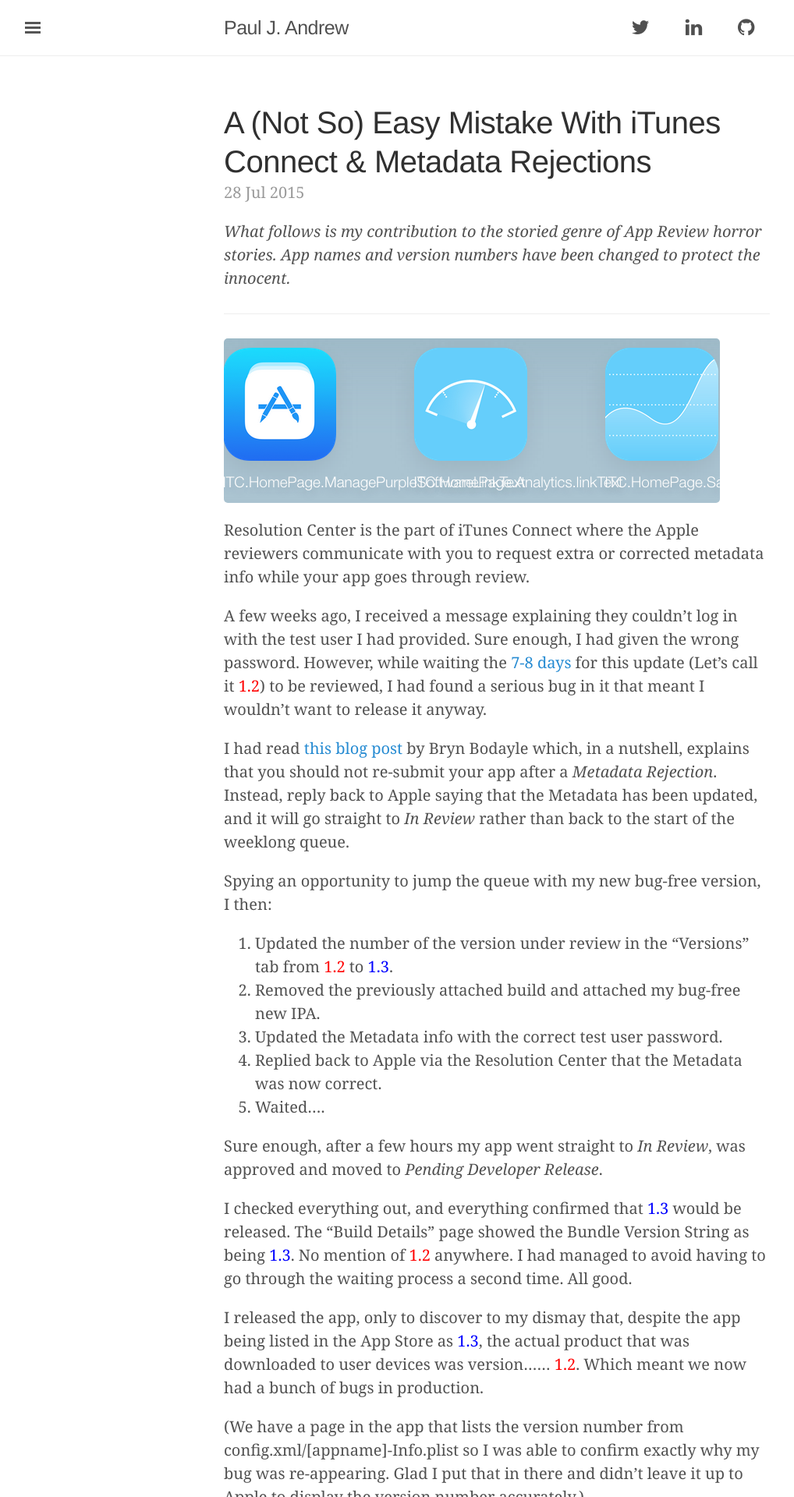
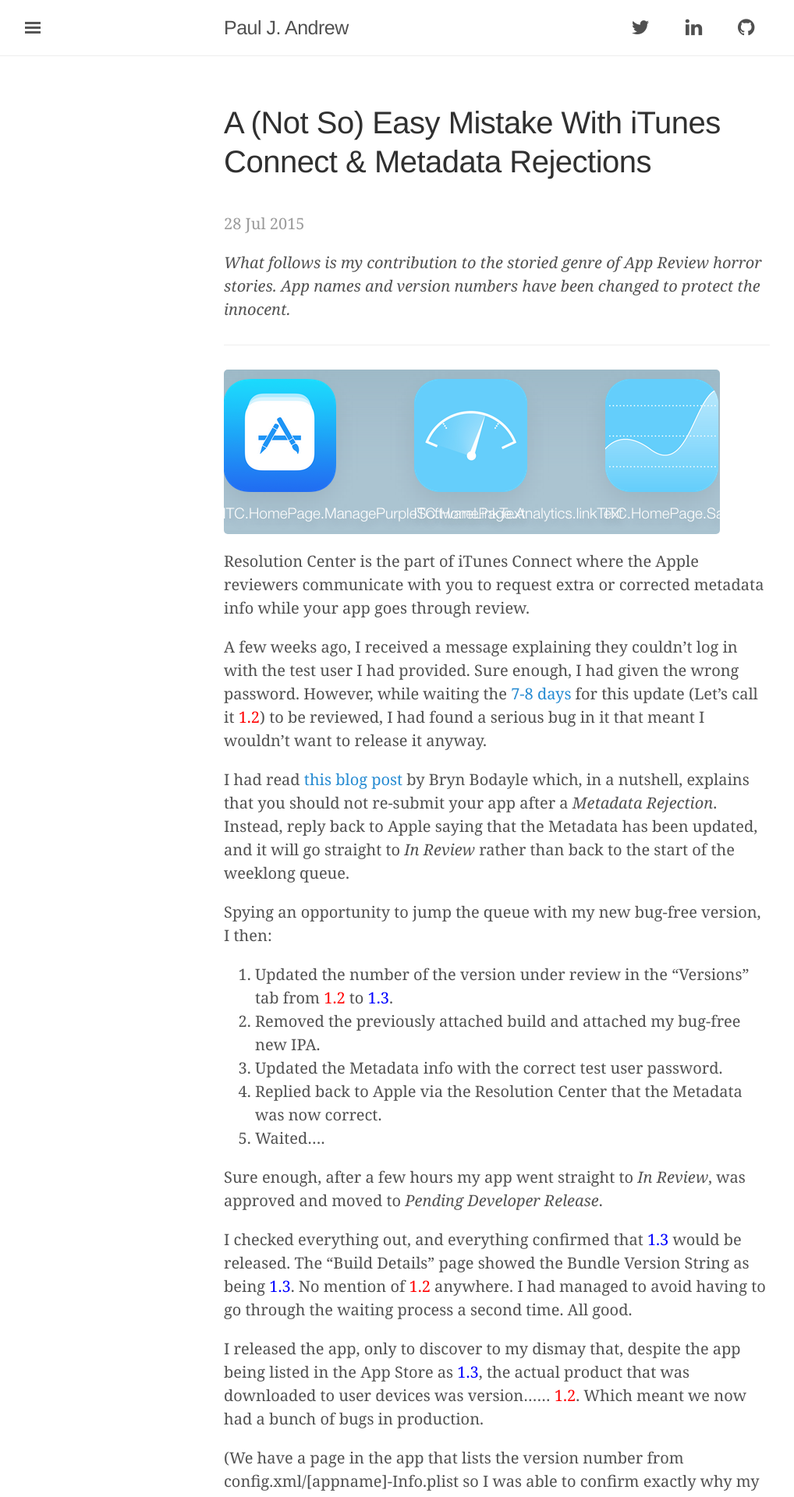
Before and after one commit to pauljandrew/pauljandrew.github.io, a Jekyll site: the page built from index.html, in a window 1280 px wide. Shown: the top 1920 px of the page at 78% size, without its empty margins (3-1021 px from the left). Built offline with Jekyll 4.4.1, drawn with Linux system fonts in a browser that asks for light colours; nearby versions of some CDN libraries; the list of posts is cut into pages by our own code.

Commit message:
Add post subtitles.

```diff
--- a/_layouts/post.html
+++ b/_layouts/post.html
@@ -4,6 +4,8 @@
 
 <article class="post">
   <h1 class="post-title">{{ page.title }}</h1>
+    <h2> <i>{{page.subtitle}}</i></h2>
+    <br/>
   <time datetime="{{ page.date | date_to_xmlschema }}" class="post-date">{{ page.date | date_to_string }}</time>
   {{ content }}
 </article>
--- a/index.html
+++ b/index.html
@@ -11,7 +11,8 @@
         {{ post.title }}
       </a>
     </h1>
-
+    <h2><i>{{post.subtitle}}</i></h2>
+    <br/>
     <time datetime="{{ post.date | date_to_xmlschema }}" class="post-date">{{ post.date | date_to_string }}</time>
 
     {{ post.content }}
```
